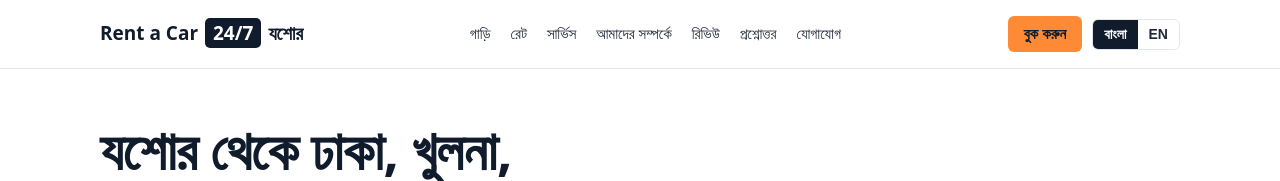
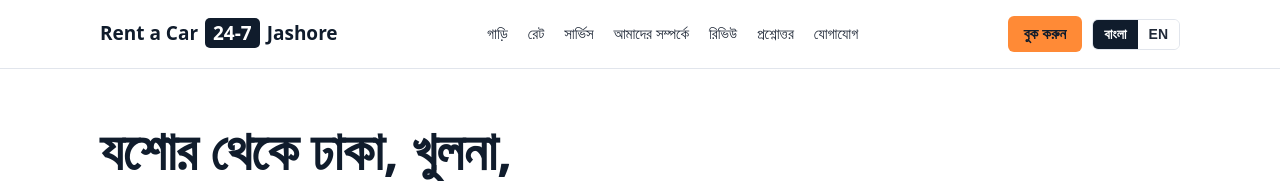
Before and after one commit to itechfitofficial-tech/rent-a-car-jashore, a plain HTML site: page index.html in a window 1280 px wide. Shown: the top 181 px of the page. Drawn offline with Linux system fonts and the light colour scheme; a web font is replaced by a local one.

Commit message:
Add files via upload

```diff
--- a/index.html
+++ b/index.html
@@ -3,7 +3,7 @@
 <head>
 <meta charset="utf-8">
 <meta name="viewport" content="width=device-width, initial-scale=1">
-<title>Rent a Car 24/7 যশোর</title>
+<title>Rent a Car 24-7 Jashore</title>
 <link rel="preconnect" href="https://fonts.googleapis.com">
 <link rel="preconnect" href="https://fonts.gstatic.com" crossorigin>
 <link href="https://fonts.googleapis.com/css2?family=Anek+Bangla:wght@400;500;700;800&display=swap" rel="stylesheet">
@@ -352,7 +352,7 @@ ${[['দৈনিক ভাড়া','Daily rental','বডি রেন্ট
 <section class="alt"><div class="wrap grid g2"><img src="${IMG.couple}" alt="${L('আরামদায়ক যাত্রা','Comfortable ride')}" style="border-radius:10px;width:100%"><img src="${IMG.van}" alt="${L('গ্রুপ ট্রিপ','Group trip')}" style="border-radius:10px;width:100%"></div></section>`,
 
 about:()=>head(L('আমাদের সম্পর্কে','About us'))+`<section style="padding-top:24px"><div class="wrap split">
- <div><p class="lead" style="margin-top:0">${L('Rent a Car 24/7 যশোরভিত্তিক কার রেন্টাল সার্ভিস। আমরা যশোর, ঢাকা, খুলনা ও সাতক্ষীরায় ড্রাইভারসহ গাড়ি ভাড়া দিই, দিনরাত ২৪ ঘণ্টা।','Rent a Car 24/7 is a Jashore-based car rental service. We rent cars with drivers across Jashore, Dhaka, Khulna and Satkhira, around the clock.')}</p>
+ <div><p class="lead" style="margin-top:0">${L('Rent a Car 24-7 যশোরভিত্তিক কার রেন্টাল সার্ভিস। আমরা যশোর, ঢাকা, খুলনা ও সাতক্ষীরায় ড্রাইভারসহ গাড়ি ভাড়া দিই, দিনরাত ২৪ ঘণ্টা।','Rent a Car 24-7 is a Jashore-based car rental service. We rent cars with drivers across Jashore, Dhaka, Khulna and Satkhira, around the clock.')}</p>
  <ul class="pts"><li><b>${L('স্বচ্ছ রেট','Clear rates')}</b>${L('বডি রেন্ট, কিমি রেট ও ফুল ট্যাংক অপশন আগেই জানানো হয়।','Body rent, per-km rate and the full-tank option are shared upfront.')}</li><li><b>${L('বাংলা ও ইংরেজি','Bengali and English')}</b>${L('দুই ভাষায় বুকিং ও যোগাযোগ।','Booking and support in both languages.')}</li></ul>
  <div class="cta" style="margin-top:20px"><a class="btn" href="#/contact">${L('যোগাযোগ করুন','Contact us')}</a></div></div>
  <img src="${IMG.key}" alt="${L('গাড়ি হস্তান্তর','Car handover')}"></div></section>
@@ -381,11 +381,11 @@ contact:()=>head(L('যোগাযোগ','Contact'),L('২৪ ঘণ্টা
 
 /* ---------- shell ---------- */
 function shell(route,body){
- return `<header><div class="wrap bar"><a class="logo" href="#/">Rent a Car <b>24/7</b> ${L('যশোর','Jashore')}</a>
+ return `<header><div class="wrap bar"><a class="logo" href="#/">Rent a Car <b>24-7</b> Jashore</a>
  <nav id="nav" aria-label="Main">${NAV.map(n=>`<a href="#/${n[0]}" class="${route===n[0]?'on':''}">${L(n[1],n[2])}</a>`).join('')}</nav>
  <div class="tools"><a class="btn sm" href="#/booking">${L('বুক করুন','Book now')}</a><div class="lang" role="group" aria-label="Language"><button type="button" data-l="bn" aria-pressed="${lang==='bn'}">বাংলা</button><button type="button" data-l="en" aria-pressed="${lang==='en'}">EN</button></div><button class="burger" id="bg" aria-label="Menu" aria-expanded="false">☰</button></div></div></header>
  <main>${body}</main>
- <footer><div class="wrap fg"><div><h3>Rent a Car 24/7 ${L('যশোর','Jashore')}</h3><p>${L('যশোরভিত্তিক কার রেন্টাল, সেবা এলাকা ঢাকা, খুলনা ও সাতক্ষীরা। ২৪ ঘণ্টা খোলা।','Car rental in Jashore, serving Dhaka, Khulna and Satkhira. Open 24 hours.')}</p></div>
+ <footer><div class="wrap fg"><div><h3>Rent a Car 24-7 Jashore</h3><p>${L('যশোরভিত্তিক কার রেন্টাল, সেবা এলাকা ঢাকা, খুলনা ও সাতক্ষীরা। ২৪ ঘণ্টা খোলা।','Car rental in Jashore, serving Dhaka, Khulna and Satkhira. Open 24 hours.')}</p></div>
  <div><h3>${L('পেজ','Pages')}</h3>${NAV.slice(0,4).map(n=>`<a href="#/${n[0]}">${L(n[1],n[2])}</a>`).join('')}</div>
  <div><h3>${L('যোগাযোগ','Contact')}</h3><a href="tel:+8801XXXXXXXXX">${PHONE}</a><a href="#/booking">${L('অনলাইনে বুক করুন','Book online')}</a><a href="#/faq">${L('প্রশ্নোত্তর','FAQ')}</a></div></div>
  <div class="wrap copy">${L('ডিজাইন প্রিভিউ। ফোন, ঠিকানা ও ছবি নমুনা।','Design preview. Phone, address and photos are placeholders.')}</div></footer>
@@ -402,7 +402,7 @@ function render(keepScroll){
  const body=route==='vehicle'?PAGES.vehicle(arg):PAGES[route](q);
  document.getElementById('app').innerHTML=shell(route==='vehicle'?'vehicles':route,body);
  document.documentElement.lang=lang;
- document.title='Rent a Car 24/7 '+L('যশোর','Jashore');
+ document.title='Rent a Car 24-7 Jashore';
  if(!keepScroll)window.scrollTo(0,0);
  bind(route);
 }
```
